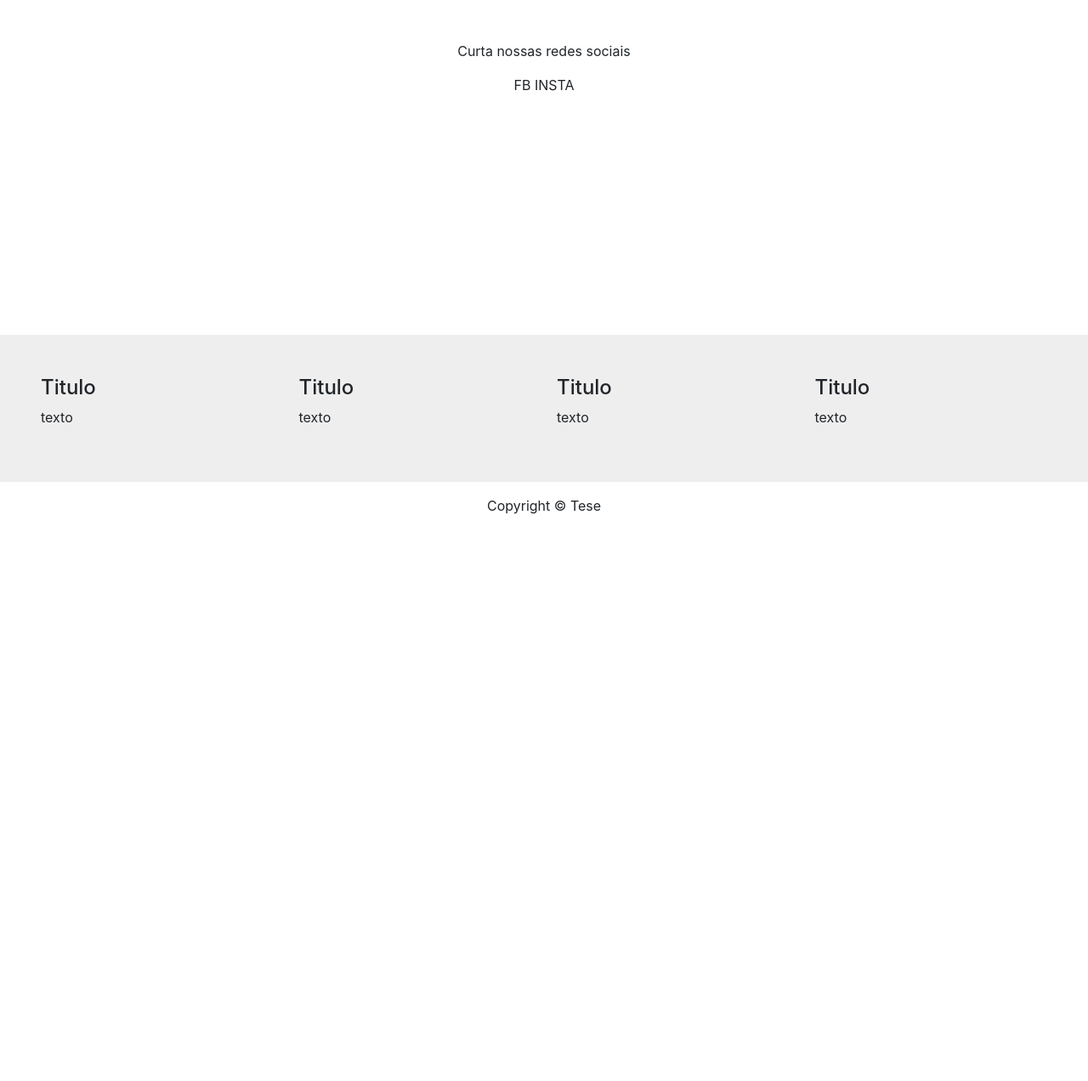
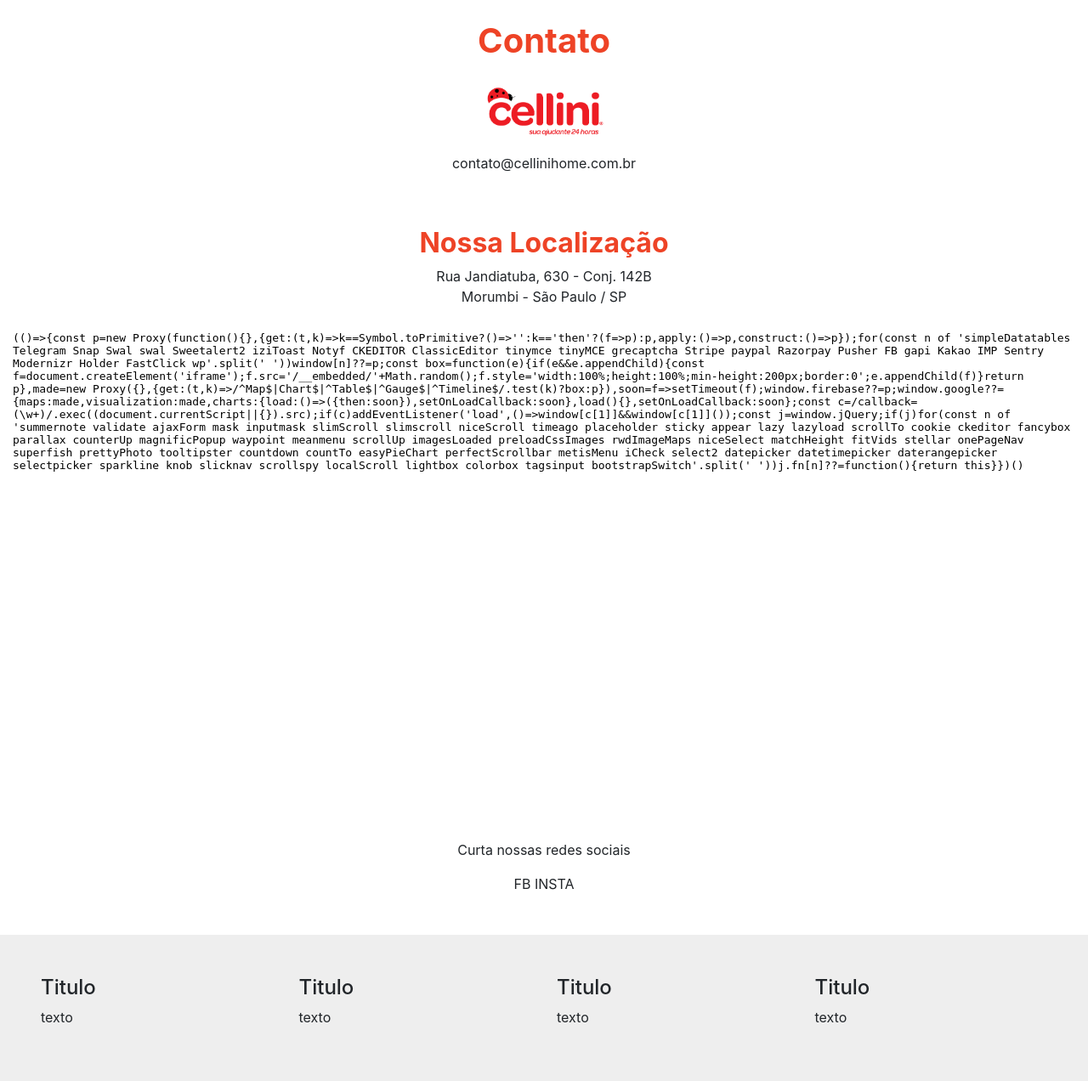
Before and after one commit to ThomazStaziak/Cellini, a PHP site: page /contact.html in a window 1280 px wide. Shown: the part 177-1449 px from the top of the page at 85% size. Before the commit the page ends 782 px from the top, so only its background shows below. Run offline with PHP 8.4, Linux system fonts and the light colour scheme; some libraries are stand-ins or nearby versions.

Commit message:
chore: adding the contact page

```diff
--- a/assets/css/styles.css
+++ b/assets/css/styles.css
@@ -60,7 +60,14 @@ body {
 }
 
 .c-main-bg h2,
-.c-recipe h2 {
+.c-recipe h2,
+.c-contact h1,
+.c-contact h2 {
   color: #ee4326;
   font-weight: bold;
 }
+
+/* <======== contact area =======> */
+.c-map {
+  height: 90vh;
+}
--- a/contact.html
+++ b/contact.html
@@ -98,7 +98,31 @@
       </nav>
     </header>
 
-    <main></main>
+    <main class="c-contact">
+      <div class="d-flex flex-column justify-content-center align-items-center">
+        <h1 class="mt-4">Contato</h1>
+        <img src="./assets/img/logo.png" alt="Logo Cellini" height="100" />
+        <p>contato@cellinihome.com.br</p>
+      </div>
+      <div
+        class="c-map container-fluid d-flex flex-column justify-content-center align-items-center"
+      >
+        <h2 class="mt-4">Nossa Localização</h2>
+        <p class="text-center">
+          Rua Jandiatuba, 630 - Conj. 142B <br />
+          Morumbi - São Paulo / SP
+        </p>
+        <iframe
+          id="gmap_canvas"
+          class="w-100 h-75"
+          src="https://maps.google.com/maps?q=Rua%20Jandiatuba%2C%20630%20-%20Conj.%20142B%20Morumbi%20-%20S%C3%A3o%20Paulo%20%2F%20SP&t=&z=13&ie=UTF8&iwloc=&output=embed"
+          frameborder="0"
+          scrolling="no"
+          marginheight="0"
+          marginwidth="0"
+        ></iframe>
+      </div>
+    </main>
 
     <div class="container-fluid p-5 text-center">
       <p>Curta nossas redes sociais</p>
```
